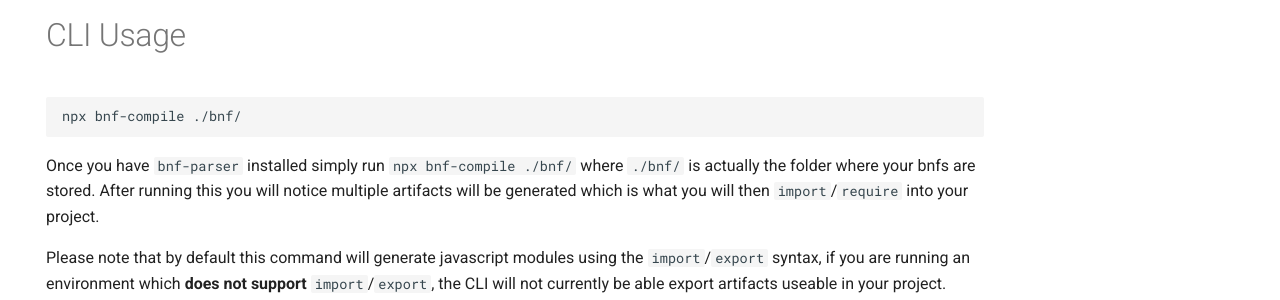
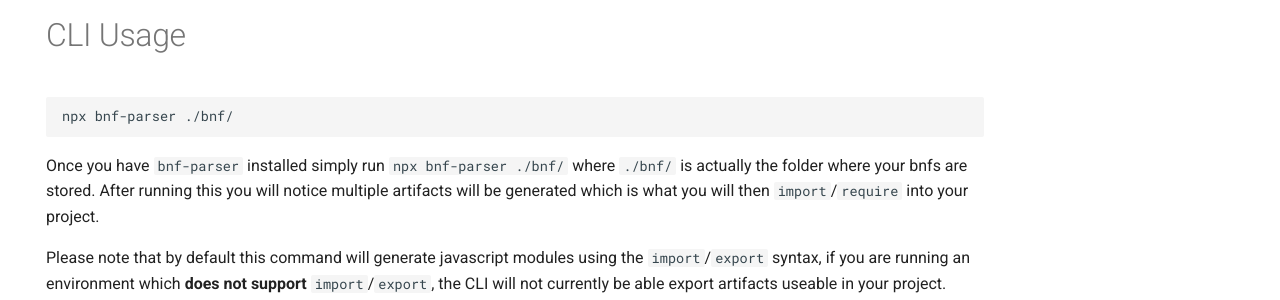
Before and after one commit to AjaniBilby/BNF-parser, an MkDocs documentation site: the page built from docs/source/cli.md, in a window 1280 px wide. Shown: the part 131-431 px from the top of the page. Built offline with MkDocs 1.6.1 and Material for MkDocs 9.7.7, drawn with Linux system fonts in a browser that asks for light colours; comment, search, counter and statistics services are not loaded.

Commit message:
~Changed command name

````diff
--- a/docs/source/cli.md
+++ b/docs/source/cli.md
@@ -7,10 +7,10 @@
 # CLI Usage
 
 ```bash
-npx bnf-compile ./bnf/
+npx bnf-parser ./bnf/
 ```
 
-Once you have `bnf-parser` installed simply run `npx bnf-compile ./bnf/` where `./bnf/` is actually the folder where your bnfs are stored.
+Once you have `bnf-parser` installed simply run `npx bnf-parser ./bnf/` where `./bnf/` is actually the folder where your bnfs are stored.
 After running this you will notice multiple artifacts will be generated which is what you will then `import`/`require` into your project.
 
 Please note that by default this command will generate javascript modules using the `import`/`export` syntax, if you are running an environment which **does not support** `import`/`export`, the CLI will not currently be able export artifacts useable in your project.
--- a/package.json
+++ b/package.json
@@ -6,7 +6,7 @@
 	"main": "./bin/index.js",
 	"type": "module",
 	"bin": {
-		"bnf-compile": "bin/cli.js"
+		"bnf-parser": "bin/cli.js"
 	},
 	"scripts": {
 		"test": "node ./test/index.js",
````
Also changed, not shown: 2 other files.
